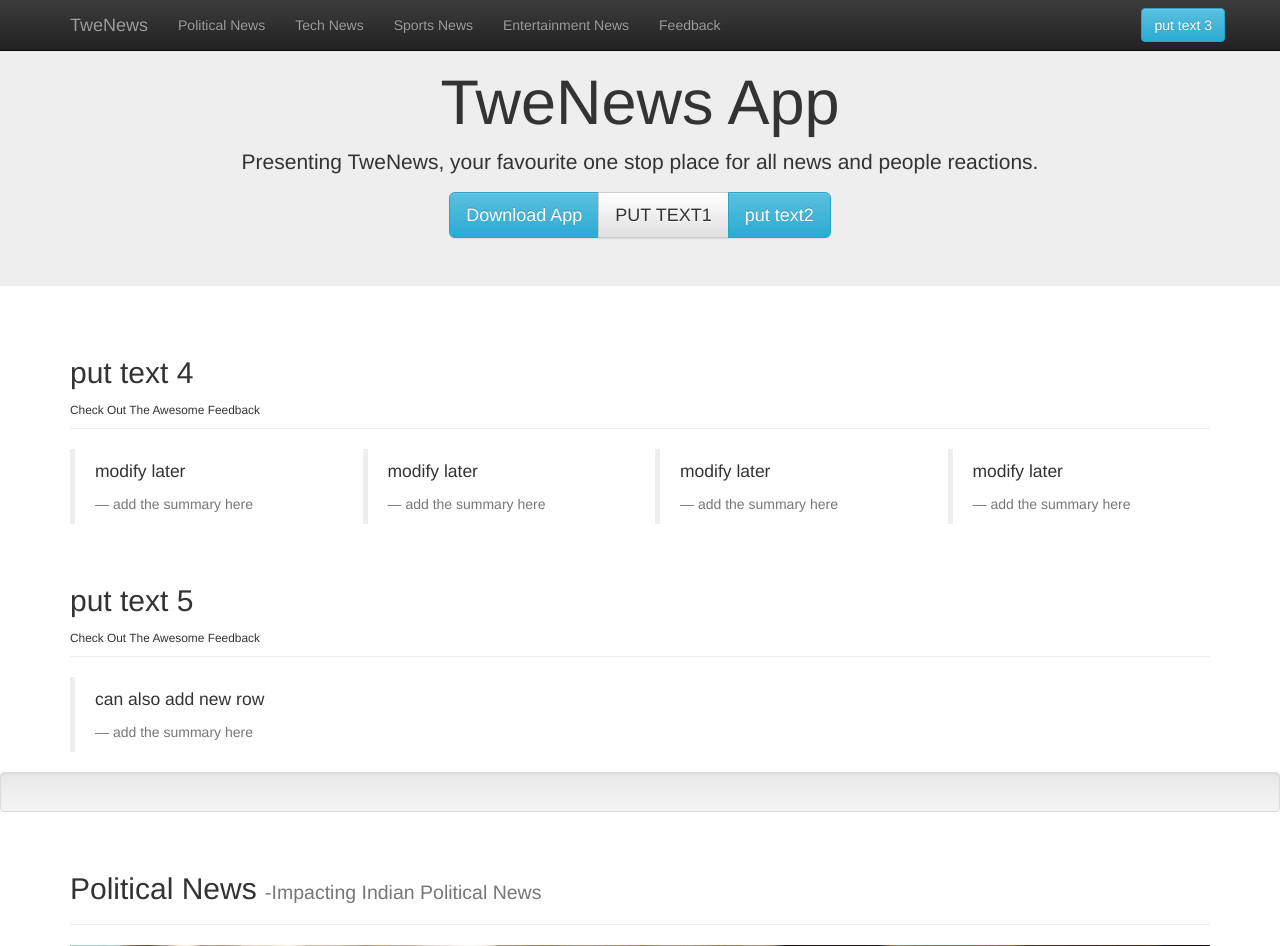
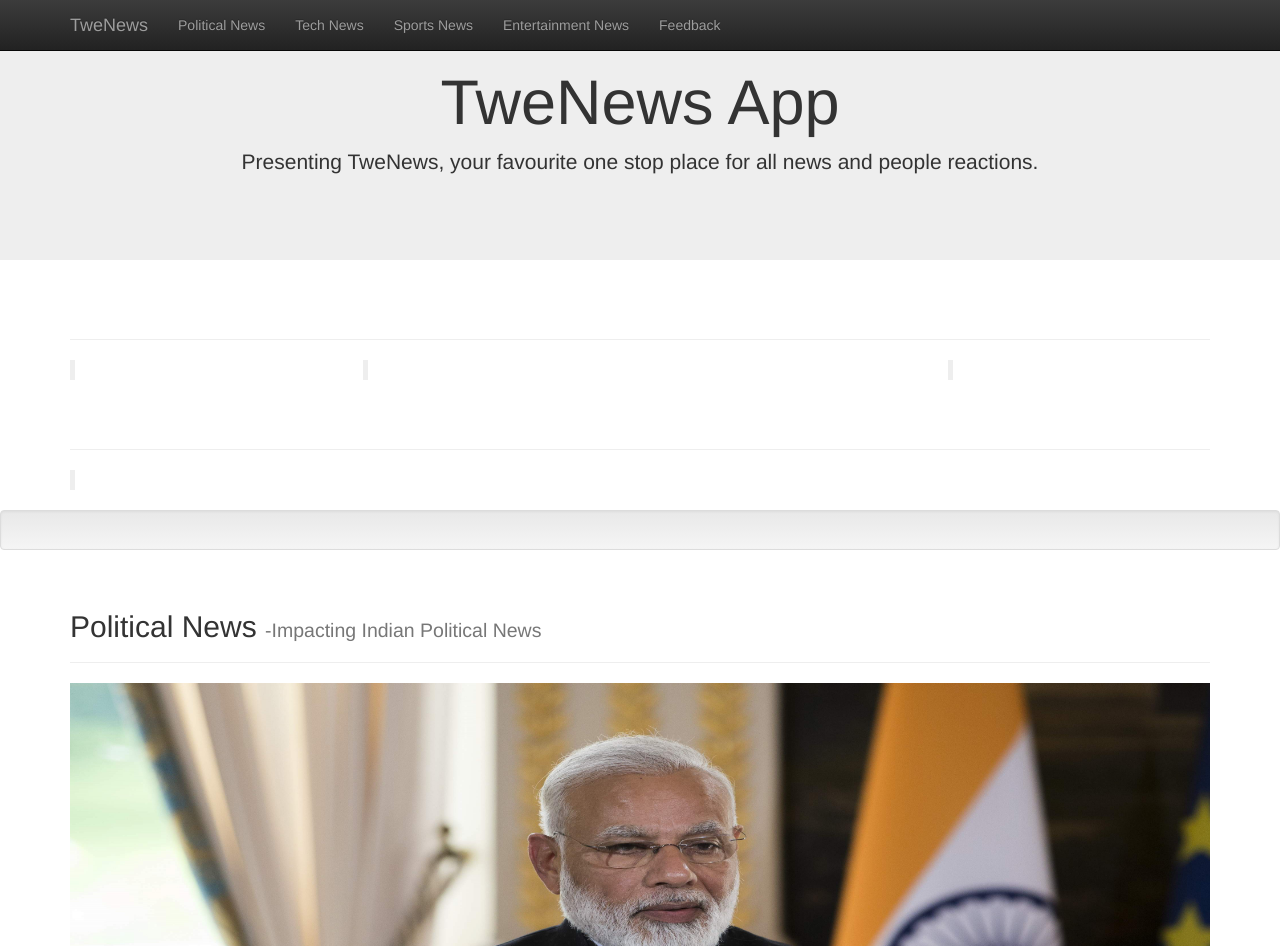
Before and after one commit to ghostktjMactavish/TweNews, a Flask app: page / in a window 1280 px wide. Shown: the top 946 px of the page. Run offline with Flask 2, Linux system fonts and the light colour scheme; some libraries are stand-ins or nearby versions.

Commit message:
Update homepage.html

```diff
--- a/templates/homepage.html
+++ b/templates/homepage.html
@@ -28,7 +28,6 @@
 				<a href="file:///C:/Users/ankita24/Desktop/Ex_files_Creating_a_website_using__Bootstrap/Capturev1.0.jpg" class="navbar-brand">TweNews</a>
 			</div><!--navbar header-->
 			<div class="collapse navbar-collapse" id="navbar-collapse">
-				<a href="" class="btn btn-info navbar-btn navbar-right">put text 3</a>
 			<ul class="nav navbar-nav">
 				<li><a href="#Political">Political News</a>        <!-- use for dropdown of navbar menu hyperlink and headings-->
 				<li><a href="#Tech">Tech News</a>
@@ -45,9 +44,6 @@
 		<h1>TweNews App</h1>
 			<p class="text-center">Presenting TweNews, your favourite one stop place for all news and people reactions.</p>      <!-- put descirption of the app-->
 			<div class="btn-group">
-			<a href="" class="btn btn-lg btn-info">Download App</a>
-				<a href="" class="btn btn-lg btn-default">PUT TEXT1</a>
-				<a href="" class="btn btn-lg btn-info">put text2</a>
 
 			</div>
 		</div><!-- end container-->
@@ -56,44 +52,33 @@
 	<div class="container">
 	<section>
 		<div class="page-header" id="feedback">
-
-		<h2>put text 4</h2><small>Check Out The Awesome Feedback</small>
 		</div>
 		<div class="row">
 		<div class="col-lg-3">
 			<blockquote>
-			<p>modify later</p>
-				<footer>add the summary here</footer>
 			</blockquote>
 			</div>
 			<div class="col-lg-3">
 			<blockquote>
-			<p>modify later</p>
-				<footer>add the summary here</footer>
+
 			</blockquote>
 			</div>
 			<div class="col-lg-3">
-			<blockquote>
-			<p>modify later</p>
-				<footer>add the summary here</footer>
-			</blockquote>
+
 			</div>
 			<div class="col-lg-3">
 			<blockquote>
-			<p>modify later</p>
-				<footer>add the summary here</footer>
+
 			</blockquote>
 			</div>
 		</div><!-- end of row-->
 		<div class="page-header" id="feedback">
 
-		<h2>put text 5</h2><small>Check Out The Awesome Feedback</small>
 		</div>
 		<div class="row">
 		<div class="col-lg-3">
 			<blockquote>
-			<p>can also add new row</p>
-				<footer>add the summary here</footer>
+
 			</blockquote>
 			</div>
 		</div><!-- end of also add row div-->
```
